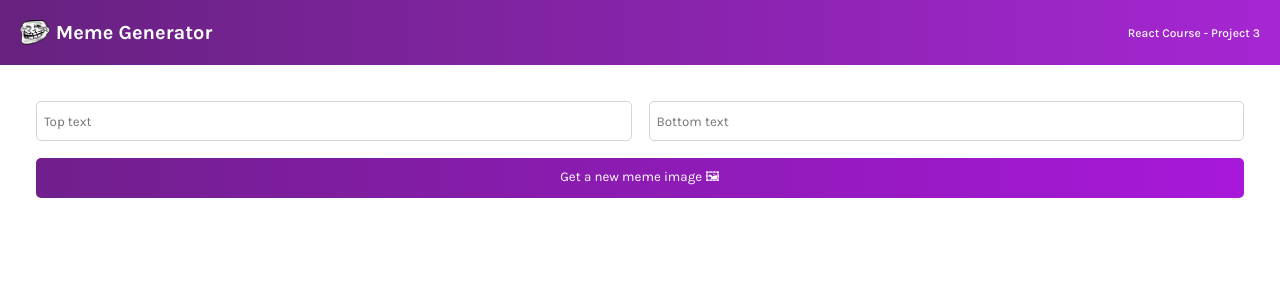
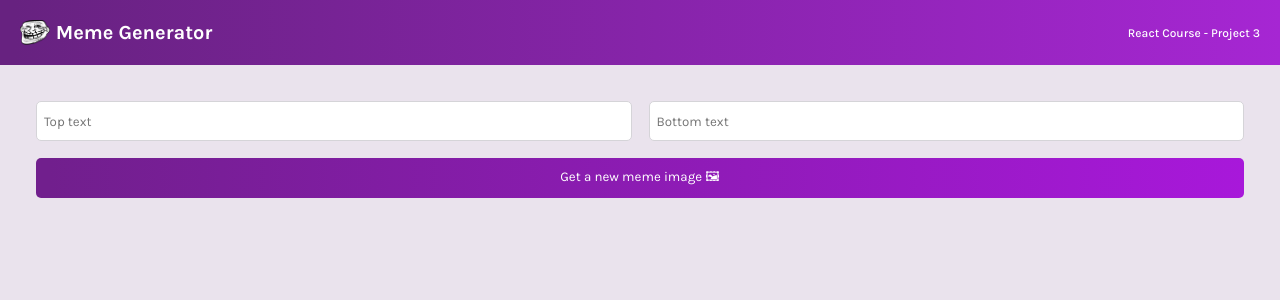
Before and after one commit to Ali-Nategh/react_practice_project_3, a React (Vite) app: page / in a window 1280 px wide. Shown: the top 300 px of the page. Built offline with nearby package versions, Linux system fonts and the light colour scheme; no server answers.

Commit message:
feat: styling better

```diff
--- a/src/index.css
+++ b/src/index.css
@@ -5,6 +5,7 @@
 body {
   font-family: "Karla", sans-serif;
   margin: 0;
+  background-color: #eae3ed;
 }
 
 main {
@@ -70,6 +71,7 @@ main {
   max-width: 100%;
   height: 70vh;
   border: 1px solid #711F8D;
+  box-shadow: 0px 1px 5px #9d57b4;
   border-radius: 3px;
 }
 
```
